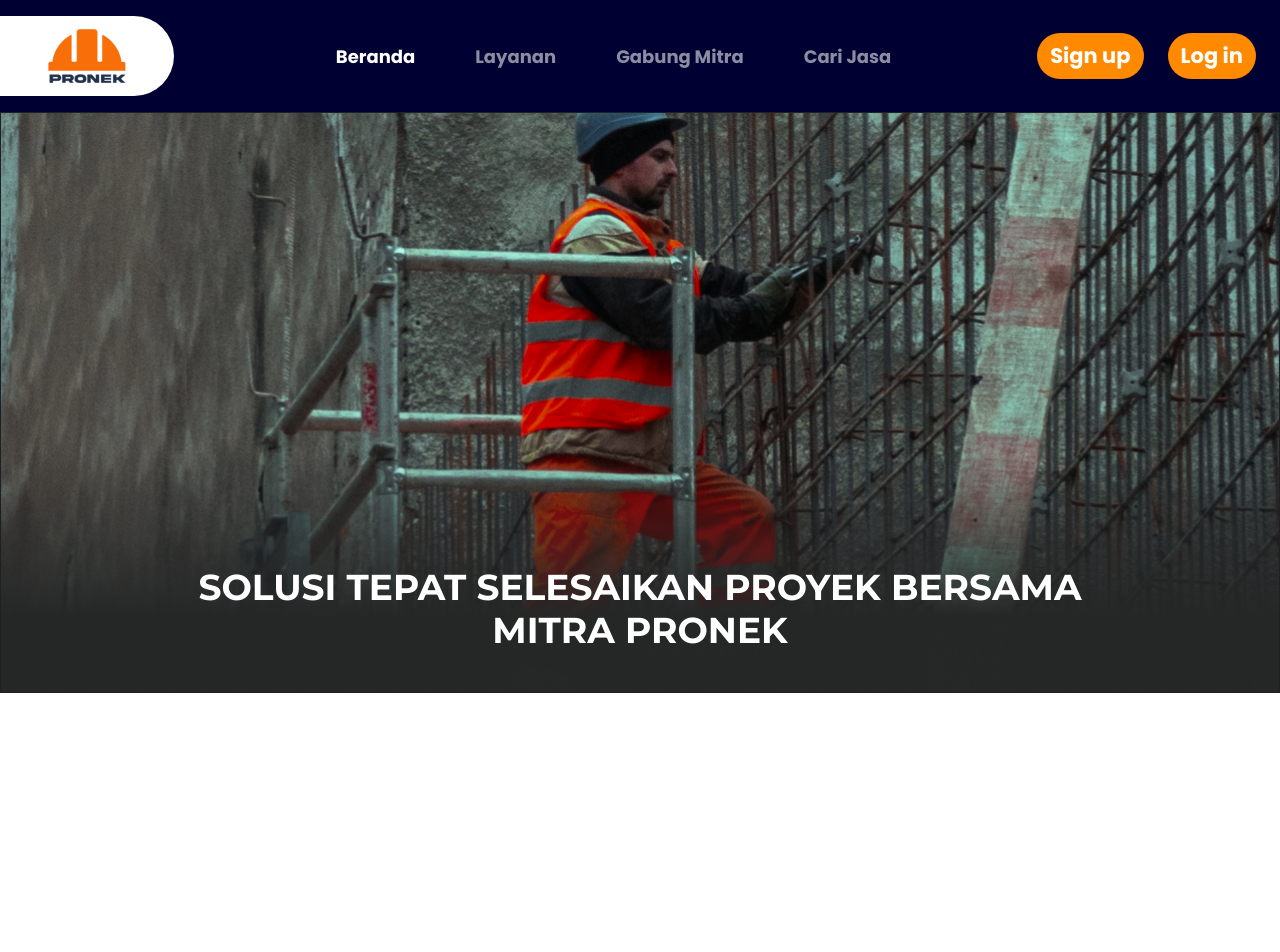
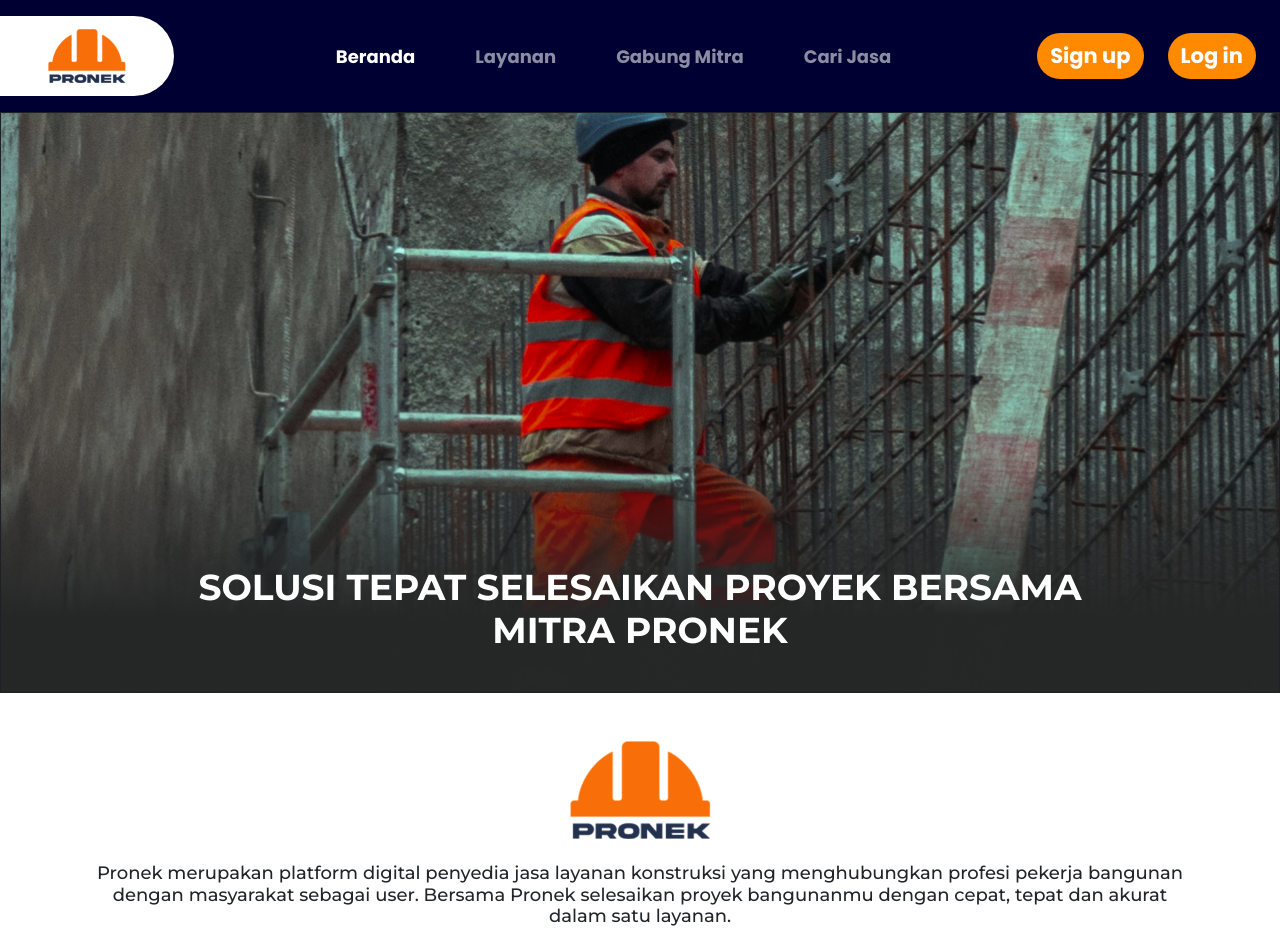
Before and after one commit to Alinurrr/Pronek, a React (Create React App) app: page / in a window 1280 px wide. Before the commit the page ends 800 px from the top, so only its background shows below. Built offline with nearby package versions, Linux system fonts and the light colour scheme.

Commit message:
banner header beranda

```diff
--- a/src/views/Beranda.js
+++ b/src/views/Beranda.js
@@ -3,6 +3,7 @@ import React from 'react';
 // import './../style/Beranda.css'
 
 import HeroImage from './../assets/image-hero1.png'
+import Logo from './../assets/logo-brand2.png'
 
 
 function Beranda(props) {
@@ -20,6 +21,11 @@ function Beranda(props) {
           </div>
         </div>
 
+        <div className='container d-flex flex-column justify-content-center mx-auto mt-5 align-items-center'>
+          <img src={Logo} style={{ width: '141px' }} className="" alt="Logo Pronek" />
+          <h5 style={{ fontSize: '18px' }} className="my-4 card-title text-center">Pronek merupakan platform digital penyedia jasa layanan konstruksi yang menghubungkan profesi pekerja bangunan dengan masyarakat sebagai user. Bersama Pronek selesaikan proyek bangunanmu dengan cepat, tepat dan akurat dalam satu layanan.</h5>
+        </div>
+
 
       </div>
 
```
